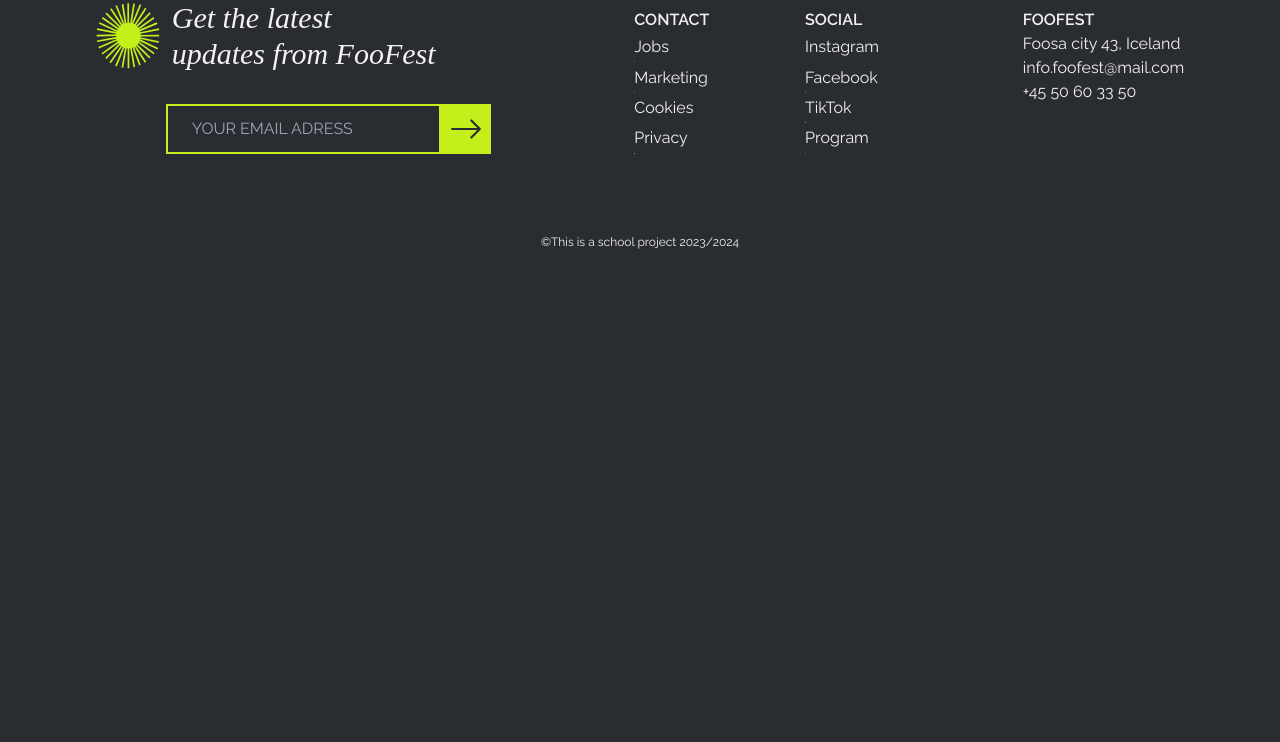
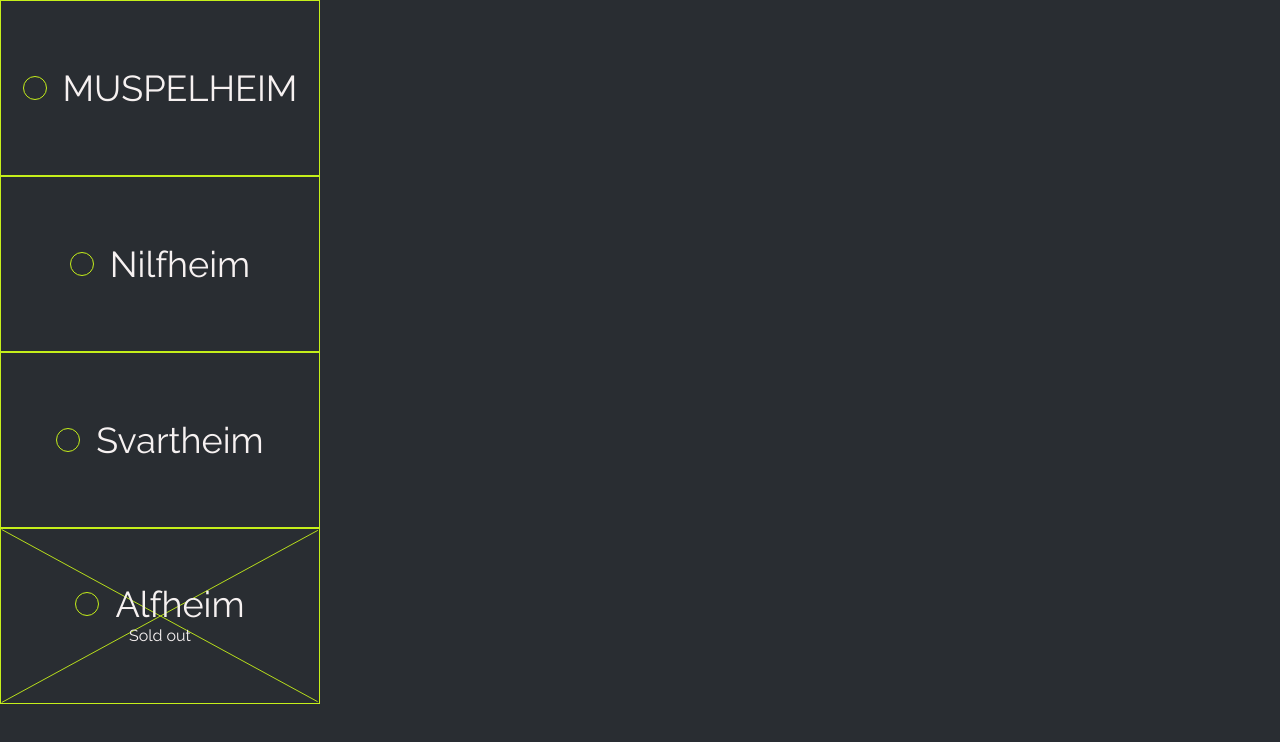
Before and after one commit to TheImpatientz/foofest_exam, a Next.js app: page / in a window 1280 px wide. Shown: the top 742 px of the page. Built offline with nearby package versions, Linux system fonts and the light colour scheme.

Commit message:
radio btn virker

```diff
--- a/src/app/page.jsx
+++ b/src/app/page.jsx
@@ -1,11 +1,15 @@
 import Footer from "@/components/Footer";
+import RadioBtn from "@/components/RadioBtn";
 // import Header from "@/components/Header";
-// import Link from "@/components/Link";
+import Link from "@/components/Link";
 
 export default function Home() {
   return (
     <main>
-      <Footer></Footer>
+      <RadioBtn name="camps" id="MUSPELHEIM" status="" />
+      <RadioBtn name="camps" id="Nilfheim" status="" />
+      <RadioBtn name="camps" id="Svartheim" status="" />
+      <RadioBtn name="camps" id="Alfheim" status="soldout" />
     </main>
   );
 }
--- /dev/null
+++ b/src/components/RadioBtn.jsx
@@ -0,0 +1,23 @@
+import styles from "@/components/RadioBtn.module.css";
+
+//RadioBtn skal modtage
+//Et name (dette skal være ens for de buttons der er i samme gruppe)
+//Et id, der skal være unikt og som også bliver den tekst der vises i label
+//En status, der er = "soldout" hvis knappen skal være disabled
+export default function RadioBtn({ name, id, status }) {
+  //Hvis status = soldout, vil disabled blive true ved input + css class'en "styles.disabled" vil blive tilføjet + et ekstra <p> vil dukke op
+  const isDisabled = status === "soldout" ? true : false;
+  return (
+    <>
+      <div className={`border border-solid border-[var(--accent-color)] w-full md:w-80 h-28 md:h-44 ${status === "soldout" ? styles.disabled : ""}`}>
+        <label htmlFor={id} className="h-full w-full flex flex-col items-center justify-center">
+          <div className="w-fit h-fit flex items-center">
+            <input type="radio" className={`${styles.radio} w-5 md:w-6 h-5 md:h-6`} name={name} id={id} disabled={isDisabled} />
+            <p className="text-[var(--secondary-color)] text-xl md:text-4xl ml-4 h-fit">{id}</p>
+          </div>
+          {status === "soldout" ? <p>Sold out</p> : ""}
+        </label>
+      </div>
+    </>
+  );
+}
--- /dev/null
+++ b/src/components/RadioBtn.module.css
@@ -0,0 +1,26 @@
+/* .radio er givet til vores input felt. Her fjernes der default styling og tilføjes nyt */
+.radio {
+  appearance: none;
+  background-color: transparent;
+  border: 1px solid var(--accent-color);
+  border-radius: 1em;
+  display: inline-block;
+  cursor: pointer;
+}
+.radio:hover {
+  background-color: var(--accent-color);
+}
+.radio:checked {
+  background-color: var(--accent-color);
+}
+/* Tilføjer et kryds, hvis denne klasse er givet */
+.disabled {
+  background: url("../logo/disabled.svg");
+  background-repeat: no-repeat;
+  background-position: center center;
+  background-size: 100% 100%, auto;
+}
+/* Hvis input er disabled, så skal der ikke ske noget ved hover i input */
+.disabled:hover .radio:hover {
+  background-color: transparent;
+}
```
Also changed, not shown: src/logo/disabled.svg (added).
